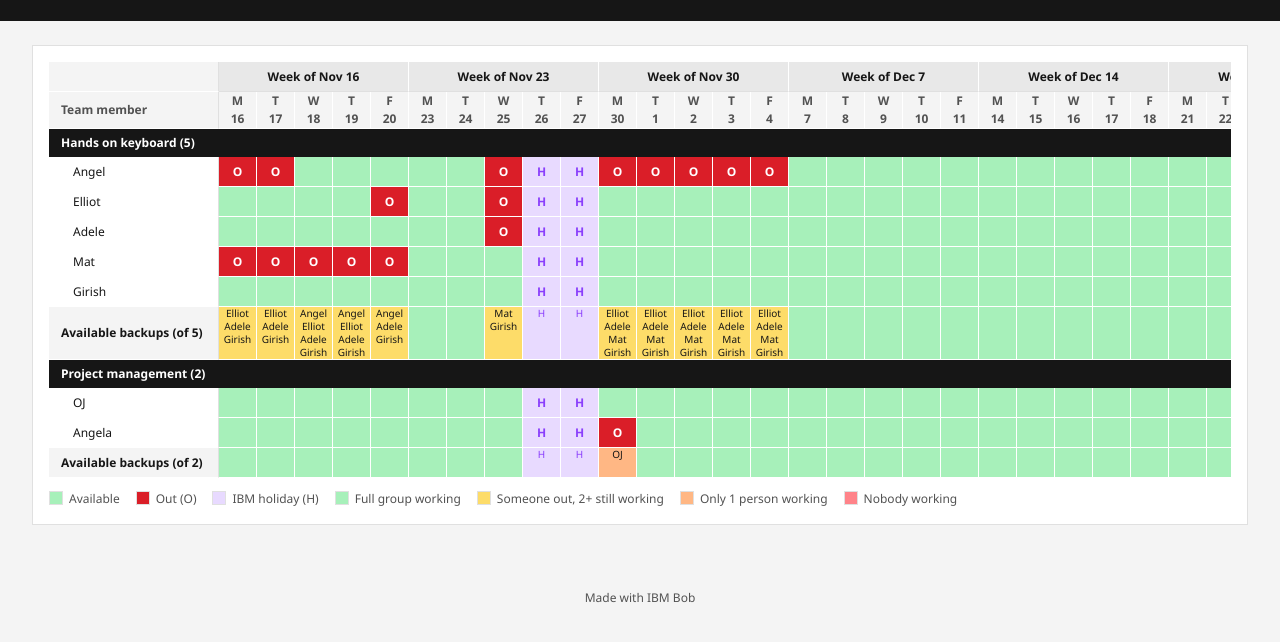
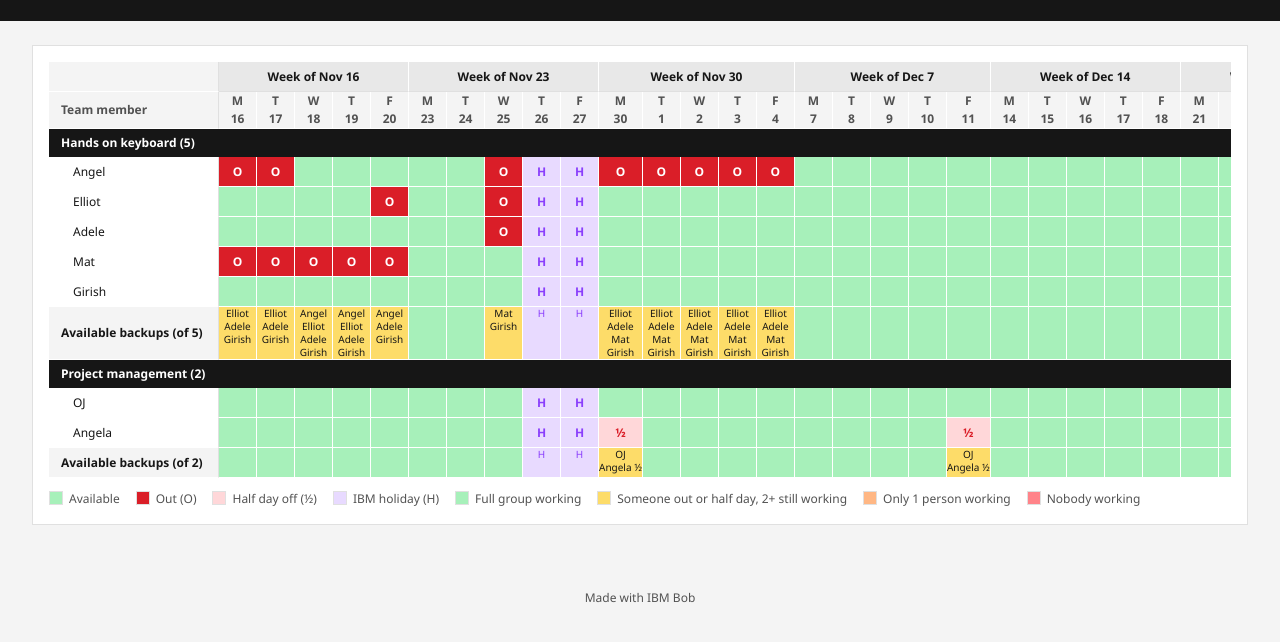
Before and after one commit to angelawa109/index.html, a plain HTML site: page index.html in a window 1280 px wide. Shown: the part 88-730 px from the top of the page. Drawn offline with Linux system fonts and the light colour scheme.

Commit message:
Update index.html

```diff
--- a/index.html
+++ b/index.html
@@ -30,6 +30,7 @@
   table.g tr.grp td.name{background:#161616;border-right:0}
   td.c-ok{background:var(--ok-bg)}
   td.c-out{background:var(--out);color:#fff;font-weight:700}
+  td.c-half{background:#ffd7d9;color:var(--out);font-weight:700}
   td.c-hol{background:var(--hol-bg);color:var(--hol);font-weight:600}
   td.cov{font-weight:500;color:#161616;font-size:10px;line-height:1.3;padding:4px 0;vertical-align:top}
   td.cov div{white-space:nowrap}
@@ -38,7 +39,7 @@
   td.covname{background:#f4f4f4 !important}
   .legend{display:flex;flex-wrap:wrap;gap:16px;margin-top:12px;font-size:12px;color:var(--muted)}
   .legend span::before{content:"";display:inline-block;width:12px;height:12px;margin-right:6px;vertical-align:-2px;border:1px solid var(--border)}
-  .lg-ok::before{background:var(--ok-bg)} .lg-out::before{background:var(--out)} .lg-hol::before{background:var(--hol-bg)}
+  .lg-ok::before{background:var(--ok-bg)} .lg-out::before{background:var(--out)} .lg-half::before{background:#ffd7d9} .lg-hol::before{background:var(--hol-bg)}
   .lg-c4::before{background:var(--ok-bg)} .lg-c2::before{background:var(--warn-bg)} .lg-c1::before{background:var(--lo-bg)} .lg-c0::before{background:var(--crit-bg)}
   .note{color:var(--muted);font-size:12px;margin-top:12px}
   footer{text-align:center;color:var(--muted);font-size:12px;padding:16px}
@@ -53,8 +54,8 @@
   <div class="panel">
     <div class="scroll"><table class="g" id="grid"></table></div>
     <div class="legend">
-      <span class="lg-ok">Available</span><span class="lg-out">Out (O)</span><span class="lg-hol">IBM holiday (H)</span>
-      <span class="lg-c4">Full group working</span><span class="lg-c2">Someone out, 2+ still working</span><span class="lg-c1">Only 1 person working</span><span class="lg-c0">Nobody working</span>
+      <span class="lg-ok">Available</span><span class="lg-out">Out (O)</span><span class="lg-half">Half day off (&frac12;)</span><span class="lg-hol">IBM holiday (H)</span>
+      <span class="lg-c4">Full group working</span><span class="lg-c2">Someone out or half day, 2+ still working</span><span class="lg-c1">Only 1 person working</span><span class="lg-c0">Nobody working</span>
     </div>
   </div>
 </main>
@@ -75,7 +76,11 @@
     "Mat":    [[11,16,11,20],[12,24,12,24],[12,28,12,31]],
     "Girish": [],
     "OJ":     [],
-    "Angela": [[11,30,11,30],[12,24,12,24],[12,28,12,31]]
+    "Angela": [[12,24,12,24],[12,28,12,31]]
+  };
+  // Half days off (still counted as available): [month, day]
+  var HALF = {
+    "Angela": [[11,30],[12,11]]
   };
   var HOLIDAYS = {"11-26":"Thanksgiving holiday","11-27":"Thanksgiving holiday","12-25":"Christmas holiday","1-1":"New Year's Day holiday"};
   var START = new Date(YEAR,10,16), END = new Date(YEAR+1,0,1);
@@ -89,8 +94,11 @@
     var v=(d.getMonth()+1)*100+d.getDate();
     return OUT[p].some(function(r){return v>=r[0]*100+r[1] && v<=r[2]*100+r[3];});
   }
+  function isHalf(p,d){
+    return (HALF[p]||[]).some(function(r){return r[0]===d.getMonth()+1 && r[1]===d.getDate();});
+  }
   function el(t,c,h){var e=document.createElement(t); if(c)e.className=c; if(h!==undefined)e.innerHTML=h; return e;}
-  function lvl(avail,total){return avail===total?"l4":avail>=2?"l2":avail===1?"l1":"l0";}
+  function lvl(avail,total,halves){return avail===total?(halves?"l2":"l4"):avail>=2?"l2":avail===1?"l1":"l0";}
 
   var today=new Date(); today=new Date(today.getFullYear(),today.getMonth(),today.getDate());
   function isToday(x){return x.getTime()===today.getTime();}
@@ -129,6 +137,7 @@
         var td, hol=HOLIDAYS[key(x)];
         if(hol){td=el("td","c-hol","H");td.title=p+" \u2013 "+hol;}
         else if(isOut(p,x)){td=el("td","c-out","O");td.title=p+" \u2013 Out on "+fmt(x);}
+        else if(isHalf(p,x)){td=el("td","c-half","\u00bd");td.title=p+" \u2013 Half day off on "+fmt(x);}
         else{td=el("td","c-ok","");td.title=p+" \u2013 Available on "+fmt(x);}
         if(isToday(x))td.className+=" today";
         tr.appendChild(td);
@@ -142,9 +151,11 @@
       if(hol){td=el("td","cov hol-cov","H");td.title=hol;}
       else{
         var outs=grp.members.filter(function(p){return isOut(p,x);});
+        var halves=grp.members.filter(function(p){return !isOut(p,x)&&isHalf(p,x);});
         var av=grp.members.length-outs.length;
-        td=el("td","cov "+lvl(av,grp.members.length),outs.length===0?"":grp.members.filter(function(p){return outs.indexOf(p)<0;}).map(function(p){return "<div>"+p+"</div>";}).join(""));
-        td.title=fmt(x)+" \u2013 "+grp.name+": "+av+" of "+grp.members.length+" available"+(outs.length?" (out: "+outs.join(", ")+")":"");
+        var names=grp.members.filter(function(p){return outs.indexOf(p)<0;}).map(function(p){return "<div>"+p+(halves.indexOf(p)>=0?" \u00bd":"")+"</div>";}).join("");
+        td=el("td","cov "+lvl(av,grp.members.length,halves.length),(outs.length||halves.length)?names:"");
+        td.title=fmt(x)+" \u2013 "+grp.name+": "+av+" of "+grp.members.length+" available"+(outs.length?" (out: "+outs.join(", ")+")":"")+(halves.length?" (half day: "+halves.join(", ")+")":"");
       }
       if(isToday(x))td.className+=" today";
       cr.appendChild(td);
```
